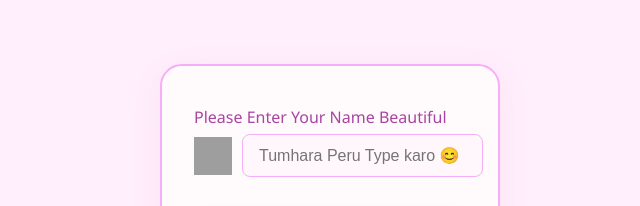
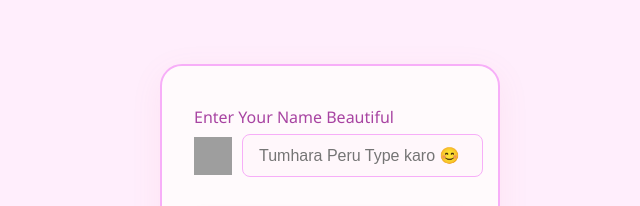
Before and after one commit to Janibasha147/panda-birthday-ui, a plain HTML site: page index.html in a window 1280 px wide. Shown: the top 206 px of the page, 310-950 px from the left. Drawn offline with Linux system fonts and the light colour scheme; grey boxes are pictures that could not be loaded; a web font is replaced by a local one.

Commit message:
Update index.html

```diff
--- a/index.html
+++ b/index.html
@@ -140,7 +140,7 @@
   <div id="step1" class="section active">
     <div class="login-container">
 <div class="input-row" style="flex-direction: column; align-items: flex-start; gap: 6px;">
-  <label for="nameInput" style="color: #a844a2; font-weight: 500;">    Please Enter Your Name Beautiful</label>
+  <label for="nameInput" style="color: #a844a2; font-weight: 500;">    Enter Your Name Beautiful</label>
   <div style="display: flex; align-items: center; gap: 10px; width: 100%;">
     <img class="panda-icon" src="https://img.icons8.com/cute-clipart/64/000000/panda.png" alt="Panda Icon" />
     <input type="text" id="nameInput" placeholder="Tumhara Peru Type karo 😊" autocomplete="off" />
```
